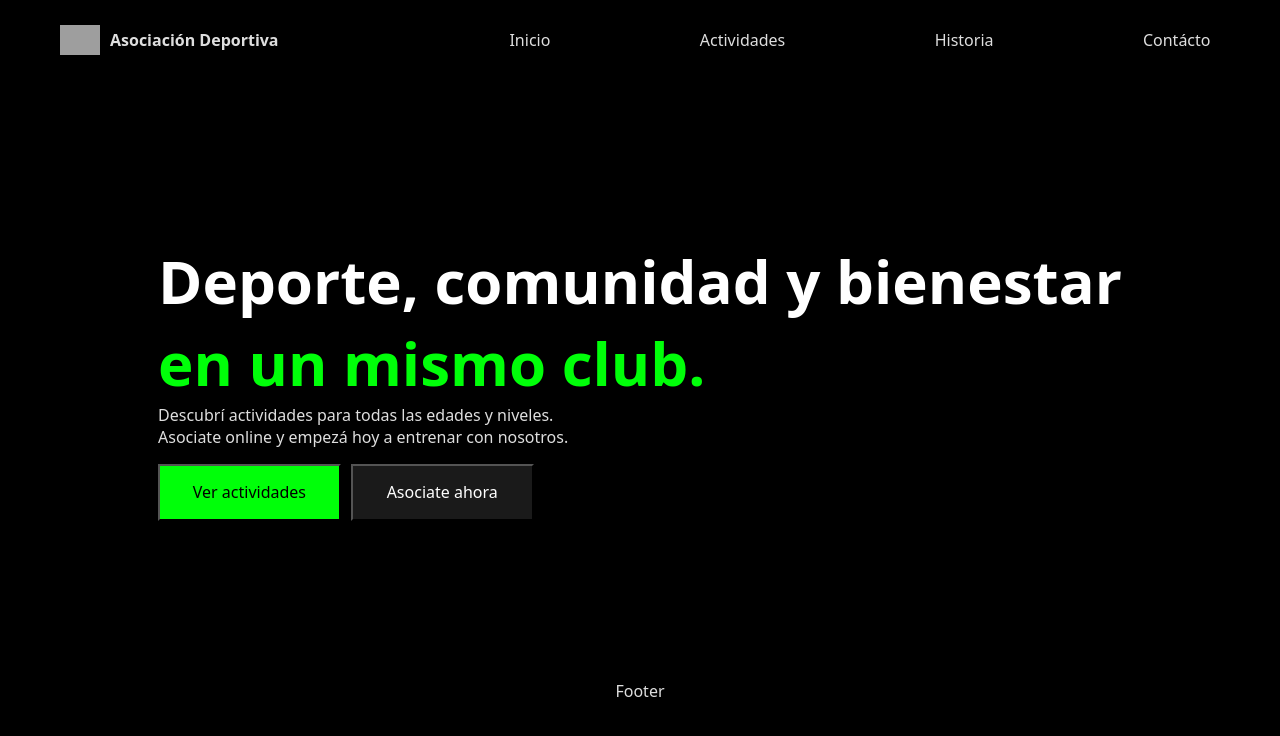
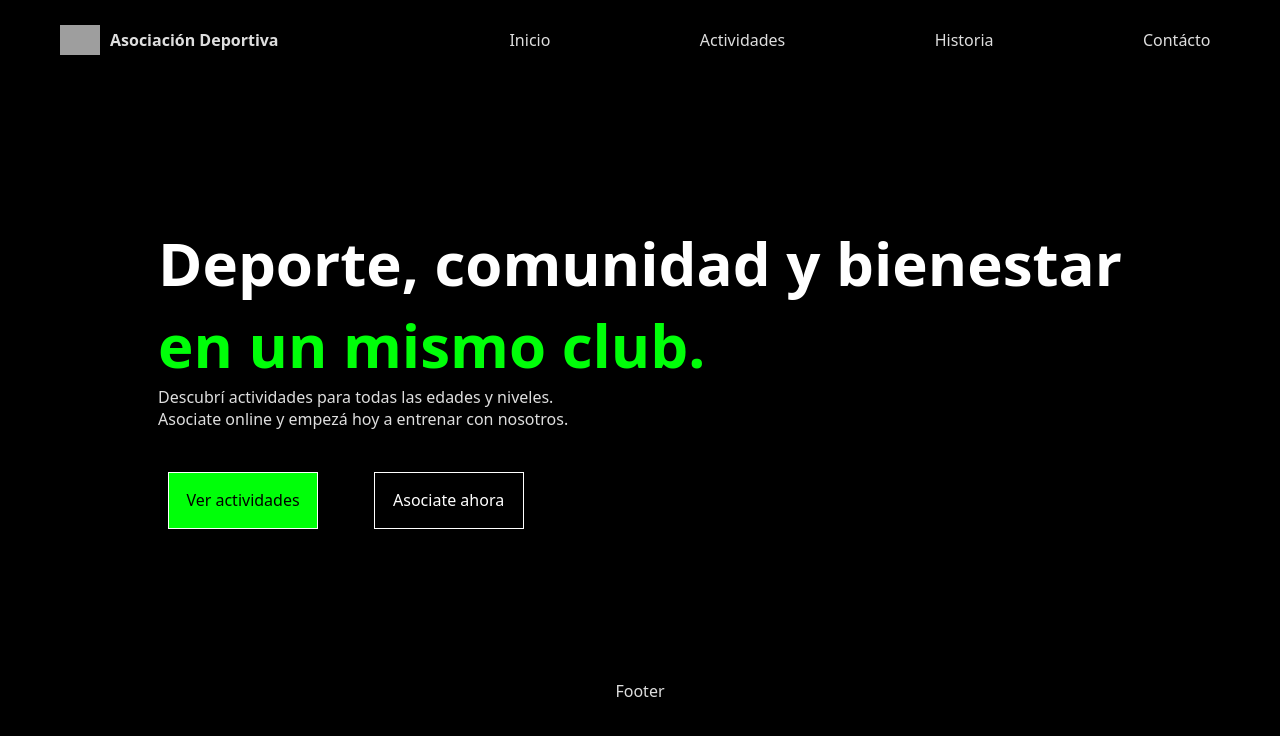
Before and after one commit to JuanPabloRomero00/SAD, a React (Vite) app in the folder frontend/: page / in a window 1280 px wide. Shown: the top 736 px of the page. Built offline with nearby package versions, Linux system fonts and the light colour scheme; grey boxes are pictures that could not be loaded.

Commit message:
Se agrega CustomAlert y se mejoran estilos

```diff
--- /dev/null
+++ b/frontend/src/components/CustomAlert/CustomAlert.jsx
@@ -0,0 +1,47 @@
+import { useNavigate } from 'react-router-dom'
+import React, { useEffect } from 'react';
+import { Snackbar, Alert, Box, LinearProgress } from "@mui/material";
+
+function CustomAlert() {
+    const navigate = useNavigate();
+
+    useEffect(() => {
+        const timer = setTimeout(() => {
+            navigate("/login");
+        }, 3500);
+
+        return () => clearTimeout(timer);
+    }, [navigate]);
+
+    return (
+        <>
+            <Box
+                sx={{
+                    position: "fixed", top: 0, left: 0, width: "100%",
+                    height: "100vh", backgroundColor: "rgba(0,0,0,0.6)", zIndex: 9998,
+                }}
+            />
+            <Alert severity="success" variant="filled"
+                sx={{
+                    position: "fixed", top: 0, right: 0, bottom: 0, left: 0,
+                    margin: "auto", width: "340px", height: "110px", display: "flex",
+                    flexDirection: "row", justifyContent: "center", alignItems: "center",
+                    fontSize: "1.1rem", zIndex: 9999, padding: 2,
+                    boxSizing: "border-box", textAlign: "center",
+                }}> ¡Te registraste exitosamente!
+
+                <Box sx={{ fontSize: "12px", width: '100%', left: 0, bottom: 0, position: 'absolute', p: 1, mt: 3 }}>
+                    Serás redirigido automáticamente en un instante...
+                </Box>
+                <LinearProgress color="inherit"
+                    sx={{
+                        position: "absolute", bottom: 0, left: 0,
+                        width: "100%", height: 4, borderRadius: 0,
+                    }}
+                />
+            </Alert>
+        </>
+    );
+}
+
+export default CustomAlert
--- a/frontend/src/components/Header/Header.css
+++ b/frontend/src/components/Header/Header.css
@@ -21,6 +21,10 @@
   font-size: 16px;
 }
 
+.logoContainer:active{
+  transform: scale(0.98);
+}
+
 .logoImg {
   width: 40px;
   margin: 0 auto;
@@ -39,6 +43,14 @@
 .navList li {
   cursor: pointer;
   font-weight: 500;
+}
+
+.navList li:hover{
+  color: #00af06de;
+}
+
+.navList li:active{
+  transform: scale(0.95);
 }
 
 .authButtons {
--- a/frontend/src/index.css
+++ b/frontend/src/index.css
@@ -111,15 +111,17 @@ button:hover {
   font-weight: 400;
 }
 
-.home-buttons {
+.home-buttons, .btn-primary, .btn-outline {
   width: 40%;
   display: flex;
   justify-content: space-between;
   margin-top: 1rem;
+  font-weight: 500;
+  padding: 10px;
 }
 
-.home-buttons button {
-  width: 240px;
+.btn-primary, .btn-outline {
+  width: 150px;
   height: 57px;
   justify-content: center;
   align-items: center;
@@ -129,10 +131,20 @@ button:hover {
 .home-buttons .btn-primary{
   background-color: #00FF09;
   color: black;
+  border: 1px solid white;
 }
 
 .btn-outline{
   color: white;
+  border: 1px solid white;
+}
+
+.btn-primary:hover, .btn-outline:hover{
+  border-color: #005503;
+}
+
+.btn-primary:active, .btn-outline:active{
+   transform: scale(0.95);
 }
 
 /* ======================= */
--- a/frontend/src/pages/Home.jsx
+++ b/frontend/src/pages/Home.jsx
@@ -1,5 +1,6 @@
 import React from "react";
 import Header from "../components/Header/Header";
+import { Link } from "react-router-dom";
 
 function Home() {
   return (
@@ -13,8 +14,8 @@ function Home() {
           <p>Asociate online y empezá hoy a entrenar con nosotros.</p>
 
           <div className="home-buttons">
-            <button className="btn-primary">Ver actividades</button>
-            <button className="btn-outline">Asociate ahora</button>
+            <Link to={'/activities'} className="btn-primary">Ver actividades</Link>
+            <Link to={'/signup'} className="btn-outline">Asociate ahora</Link>
           </div>
         </div>
       </div>
--- a/frontend/src/pages/Signup.jsx
+++ b/frontend/src/pages/Signup.jsx
@@ -1,5 +1,6 @@
 import React, { useState } from 'react'
 import { Link } from 'react-router-dom';
+import CustomAlert from '../components/CustomAlert/CustomAlert';
 
 const plans = [
   {
@@ -120,7 +121,7 @@ const Step2 = ({ data, handleChange, selectedPlan, onPlanSelect, passConfirm, se
         <div className='passContainer'>
           <div className='formGroup'>
             <label className='formLabel' htmlFor='password'>Contraseña</label>
-            <input id='password' className='formInput' placeholder='Genere su contraseña' type='password'
+            <input id='password' className='formInput' autoComplete='off' placeholder='Genere su contraseña' type='password'
               value={data.password}
               onChange={(e) => handleChange('password', e.target.value)}
             />
@@ -128,7 +129,7 @@ const Step2 = ({ data, handleChange, selectedPlan, onPlanSelect, passConfirm, se
           </div>
           <div className='formGroup'>
             <label className='formLabel' htmlFor='passConfirm'>Confirmar contraseña</label>
-            <input id='passConfirm' className='formInput' placeholder='Reingrese la contraseña' type='password'
+            <input id='passConfirm' autoComplete='off' className='formInput' placeholder='Reingrese la contraseña' type='password'
               value={passConfirm}
               onChange={(e) => setPassConfirm(e.target.value)} />
           </div>
@@ -191,6 +192,7 @@ function Signup() {
 
   const [passConfirm, setPassConfirm] = useState('');
   const [passwordError, setPasswordError] = useState('');
+  const [showSuccessAlert, setShowSuccessAlert] = useState(false)
 
   const isStep1Valid = () => {
     return formData.dni && formData.nombre && formData.apellido && formData.email && formData.telefono;
@@ -220,8 +222,8 @@ function Signup() {
       }
       setStep(3);
     } else if (step === 3) {
-      console.log("Enviando al backend:", formData);
-      alert("¡Asociación completada con éxito!");
+      console.log("Datos para el backend:", formData);
+      setShowSuccessAlert(true);
     }
   };
 
@@ -277,6 +279,7 @@ function Signup() {
         </div>
       </div>
       <p className='formReturn'> ¿Ya tenés cuenta? <Link to="/login" className='toLogin'> Ingresa acá. </Link></p>
+      {showSuccessAlert && <CustomAlert />}
     </>
   );
 }
```
